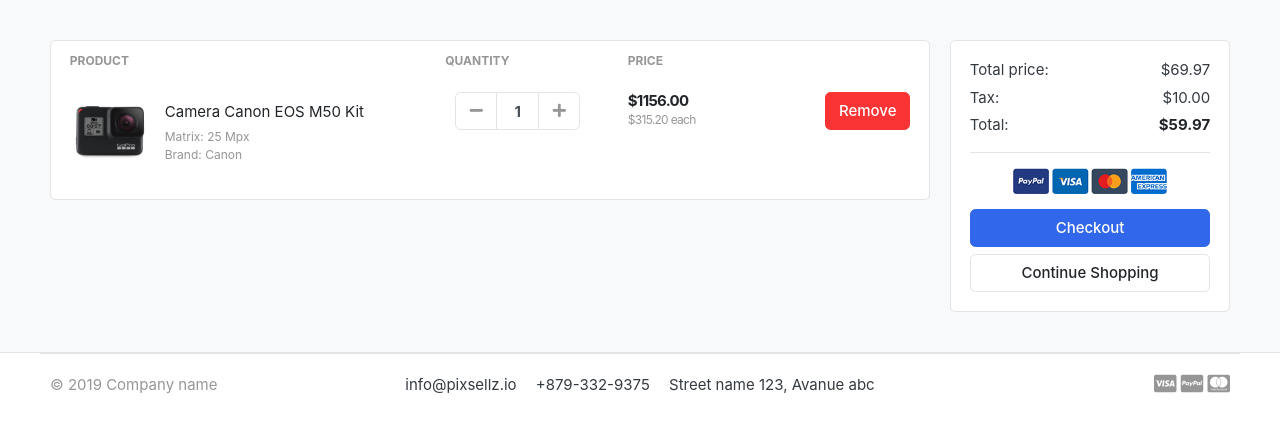
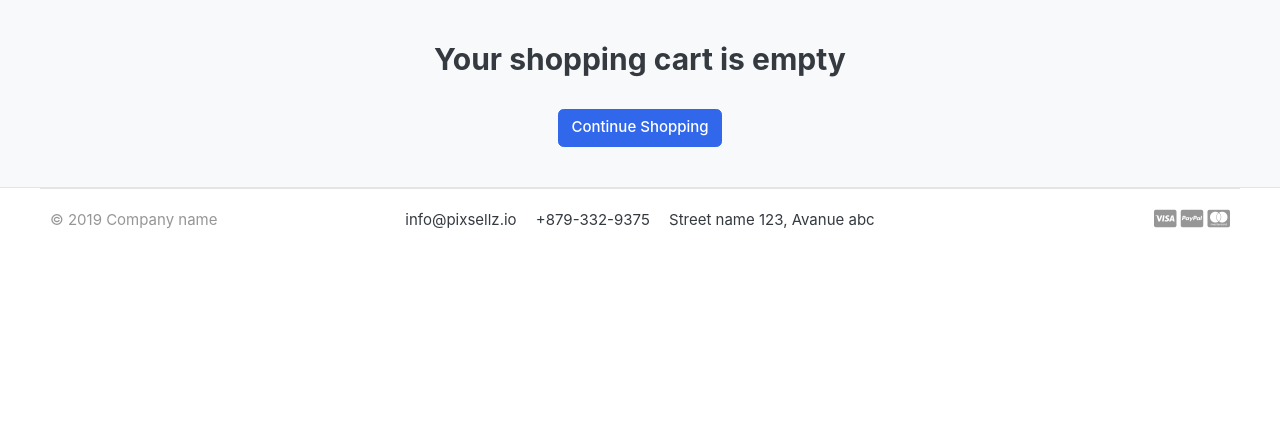
Before and after one commit to robinsonjesus/GreatKArt, a Django app: page /cart/ in a window 1280 px wide. Shown: the part 118-551 px from the top of the page. Run offline with Django 3.2, Linux system fonts and the light colour scheme; tables that the repository leaves empty hold one stand-in row (values such as "Sample post"); some libraries are stand-ins or nearby versions; some web fonts are replaced.

Commit message:
cart creation & utilities

```diff
--- /dev/null
+++ b/carts/context_processors.py
@@ -0,0 +1,17 @@
+from .models import Cart, CartItem
+from .views import _cart_id
+
+
+def counter(request):
+    cart_count = 0
+    if 'admin' in request.path:
+        return {}
+    else:
+        try:
+            cart = Cart.objects.filter(cart_id=_cart_id(request))
+            cart_items = CartItem.objects.all().filter(cart=cart[:1])
+            for cart_item in cart_items:
+                cart_count += cart_item.quantity
+        except Cart.DoesNotExist:
+            cart_count = 0
+    return dict(cart_count=cart_count)
--- a/carts/models.py
+++ b/carts/models.py
@@ -17,5 +17,8 @@ class CartItem(models.Model):
     quantity = models.IntegerField()
     is_active = models.BooleanField(default=True)
 
+    def sub_total(self):
+        return self.product.price * self.quantity
+
     def __str__(self):
         return self.product
--- a/carts/urls.py
+++ b/carts/urls.py
@@ -2,5 +2,8 @@ from django.urls import path
 from . import views
 
 urlpatterns = [
-    path('', views.cart, name='cart')
+    path('', views.cart, name='cart'),
+    path('add_cart/<int:product_id>/', views.add_cart, name='add_cart'),
+    path('remove_cart/<int:product_id>/', views.remove_cart, name='remove_cart'),
+    path('remove_cart_item/<int:product_id>/', views.remove_cart_item, name='remove_cart_item'),
 ]
--- a/carts/views.py
+++ b/carts/views.py
@@ -1,7 +1,78 @@
-from django.shortcuts import render
+from django.shortcuts import render, redirect, get_object_or_404
+from store.models import Product
+from .models import Cart, CartItem
 
+from django.http import HttpResponse
+from django.core.exceptions import ObjectDoesNotExist
 
 # Create your views here.
 
-def cart(request):
-    return render(request, 'store/cart.html')
+def _cart_id(request):
+    cart = request.session.session_key
+    if not cart:
+        cart = request.session.create()
+    return cart
+
+def add_cart(request, product_id):
+    product = Product.objects.get(id=product_id) # get the product
+    try:
+        cart = Cart.objects.get(cart_id=_cart_id(request)) # get the cart using the cart_id present in the session
+    except Cart.DoesNotExist:
+        cart = Cart.objects.create(
+            cart_id = _cart_id(request)
+        )
+    cart.save()
+
+    try:
+        cart_item = CartItem.objects.get(product=product, cart=cart)
+        cart_item.quantity += 1 #cart_item.quantity in the kart is incremented by 1
+        cart_item.save()
+    except CartItem.DoesNotExist:
+        cart_item = CartItem.objects.create(
+            product = product,
+            quantity = 1,
+            cart = cart,
+        )
+        cart_item.save()
+    return redirect('cart')
+
+def remove_cart(request, product_id):
+    cart = Cart.objects.get(cart_id=_cart_id(request))
+    product = get_object_or_404(Product, id=product_id)
+    cart_item = CartItem.objects.get(product=product, cart=cart)
+    if cart_item.quantity > 1:
+        cart_item.quantity -= 1
+        cart_item.save()
+    else:
+        cart_item.delete()
+    return redirect('cart')
+
+def remove_cart_item(request, product_id):
+    cart = Cart.objects.get(cart_id=_cart_id(request))
+    product = get_object_or_404(Product, id=product_id)
+    cart_item = CartItem.objects.get(product=product, cart=cart)
+    cart_item.delete()
+    return redirect('cart')
+
+def cart(request, total=0, quantity=0, cart_items=None):
+    try:
+        tax = 0
+        grand_total = 0
+        cart = Cart.objects.get(cart_id=_cart_id(request))
+        cart_items = CartItem.objects.filter(cart=cart, is_active=True)
+        for cart_item in cart_items:
+            total += (cart_item.product.price * cart_item.quantity)
+            quantity += cart_item.quantity
+        tax = (35 * total)/100
+        grand_total = total + tax
+    except ObjectDoesNotExist:
+        pass # we do no want to do anything if the object does not exist
+
+    context = {
+        'total': total,
+        'quantity': quantity,
+        'cart_items': cart_items,
+        'tax': tax,
+        'grand_total':grand_total,
+    }
+    return render(request, 'store/cart.html', context)
--- a/greatkart/settings.py
+++ b/greatkart/settings.py
@@ -67,6 +67,7 @@ TEMPLATES = [
                 'django.contrib.auth.context_processors.auth',
                 'django.contrib.messages.context_processors.messages',
                 'category.context_processors.menu_links',
+                'carts.context_processors.counter',
             ],
         },
     },
--- a/store/urls.py
+++ b/store/urls.py
@@ -5,6 +5,7 @@ from . import views
 
 urlpatterns = [
     path('', views.store, name='store'),
-    path('<slug:category_slug>/', views.store, name='products_by_category'),
-    path('<slug:category_slug>/<slug:product_slug>/', views.product_detail, name='product_detail'),
+    path('category/<slug:category_slug>/', views.store, name='products_by_category'),
+    path('category/<slug:category_slug>/<slug:product_slug>/', views.product_detail, name='product_detail'),
+    path('search/', views.search, name='search'),
 ]
--- a/templates/includes/navbar.html
+++ b/templates/includes/navbar.html
@@ -47,9 +47,9 @@
   </div> <!-- col.// -->
   <a href="{% url 'store' %}" class="btn btn-outline-primary">Store</a>
   <div class="col-lg  col-md-6 col-sm-12 col">
-    <form action="#" class="search">
+    <form action="{% url 'search' %}" class="search" method='GET'>
       <div class="input-group w-100">
-          <input type="text" class="form-control" style="width:60%;" placeholder="Search">
+          <input type="text" class="form-control" style="width:60%;" placeholder="Search" name="keyword">
 
           <div class="input-group-append">
             <button class="btn btn-primary" type="submit">
@@ -68,9 +68,9 @@
               <a href="./register.html"> Register</a>
             </div>
           </div>
-          <a href="./cart.html" class="widget-header pl-3 ml-3">
+          <a href="{% url 'cart' %}" class="widget-header pl-3 ml-3">
             <div class="icon icon-sm rounded-circle border"><i class="fa fa-shopping-cart"></i></div>
-            <span class="badge badge-pill badge-danger notify">0</span>
+            <span class="badge badge-pill badge-danger notify">{{ cart_count }}</span>
           </a>
         </div> <!-- widgets-wrap.// -->
       </div> <!-- col.// -->
--- a/templates/store/cart.html
+++ b/templates/store/cart.html
@@ -8,7 +8,14 @@
 <div class="container">
 
 <!-- ============================ COMPONENT 1 ================================= -->
-
+{% if not cart_items %}
+<!-- message -->
+<h2 class="text-center">Your shopping cart is empty</h2>
+<br>
+<div class="text-center">
+	<a href="{% url 'store' %}" class="btn btn-primary">Continue Shopping</a>
+</div>
+{% else %}
 <div class="row">
 	<aside class="col-lg-9">
 <div class="card">
@@ -22,13 +29,15 @@
 </tr>
 </thead>
 <tbody>
+
+{% for cart_item in cart_items %}
 <tr>
 	<td>
 		<figure class="itemside align-items-center">
-			<div class="aside"><img src="{% static './images/items/11.jpg' %}" class="img-sm"></div>
+			<div class="aside"><img src="{{ cart_item.product.images.url }}" class="img-sm"></div>
 			<figcaption class="info">
-				<a href="#" class="title text-dark">Camera Canon EOS M50 Kit</a>
-				<p class="text-muted small">Matrix: 25 Mpx <br> Brand: Canon</p>
+				<a href="{{ cart_item.product.get_url }}" class="title text-dark">{{ cart_item.product.product_name }}</a>
+				<p class="text-muted small">Color: 25 Mpx <br> Size: Canon</p>
 			</figcaption>
 		</figure>
 	</td>
@@ -37,26 +46,26 @@
 					<div class="col">
 						<div class="input-group input-spinner">
 							<div class="input-group-prepend">
-							<button class="btn btn-light" type="button" id="button-plus"> <i class="fa fa-minus"></i> </button>
+							<a href="{% url 'remove_cart' cart_item.product.id %}" class="btn btn-light" type="button" id="button-plus"> <i class="fa fa-minus"></i> </a>
 							</div>
-							<input type="text" class="form-control"  value="1">
+							<input type="text" class="form-control"  value="{{ cart_item.quantity }}">
 							<div class="input-group-append">
-							<button class="btn btn-light" type="button" id="button-minus"> <i class="fa fa-plus"></i> </button>
+							<a href="{% url 'add_cart' cart_item.product.id %}" class="btn btn-light" type="button" id="button-minus"> <i class="fa fa-plus"></i> </a>
 							</div>
 						</div> <!-- input-group.// -->
 					</div> <!-- col.// -->
 	</td>
 	<td>
 		<div class="price-wrap">
-			<var class="price">$1156.00</var>
-			<small class="text-muted"> $315.20 each </small>
+			<var class="price">$ {{cart_item.sub_total }} </var>
+			<small class="text-muted"> $ {{cart_item.product.price }} each </small>
 		</div> <!-- price-wrap .// -->
 	</td>
 	<td class="text-right">
-	<a href="" class="btn btn-danger"> Remove</a>
+	<a href="{% url 'remove_cart_item' cart_item.product.id %}" class="btn btn-danger"> Remove </a>
 	</td>
 </tr>
-
+{% endfor %}
 
 </tbody>
 </table>
@@ -69,22 +78,22 @@
 		<div class="card-body">
 			<dl class="dlist-align">
 			  <dt>Total price:</dt>
-			  <dd class="text-right">$69.97</dd>
+			  <dd class="text-right">$ {{ total }}</dd>
 			</dl>
 			<dl class="dlist-align">
 			  <dt>Tax:</dt>
-			  <dd class="text-right"> $10.00</dd>
+			  <dd class="text-right">$ {{ tax }}</dd>
 			</dl>
 			<dl class="dlist-align">
-			  <dt>Total:</dt>
-			  <dd class="text-right text-dark b"><strong>$59.97</strong></dd>
+			  <dt>Grand Total:</dt>
+			  <dd class="text-right text-dark b"><strong>$ {{ grand_total }}</strong></dd>
 			</dl>
 			<hr>
 			<p class="text-center mb-3">
 				<img src="{% static './images/misc/payments.png' %}" height="26">
 			</p>
 			<a href="./place-order.html" class="btn btn-primary btn-block"> Checkout </a>
-			<a href="./store.html" class="btn btn-light btn-block">Continue Shopping</a>
+			<a href="{% url 'store' %}" class="btn btn-light btn-block">Continue Shopping</a>
 		</div> <!-- card-body.// -->
 		</div> <!-- card.// -->
 
@@ -92,6 +101,7 @@
 
 
 </div> <!-- row.// -->
+{% endif %}
 <!-- ============================ COMPONENT 1 END .// ================================= -->
 
 </div> <!-- container .//  -->
```
Also changed, not shown: store/views.py (+29 -2 lines), templates/store/product_detail.html (+7 -1 lines), templates/store/store.html (+33 -7 lines).
